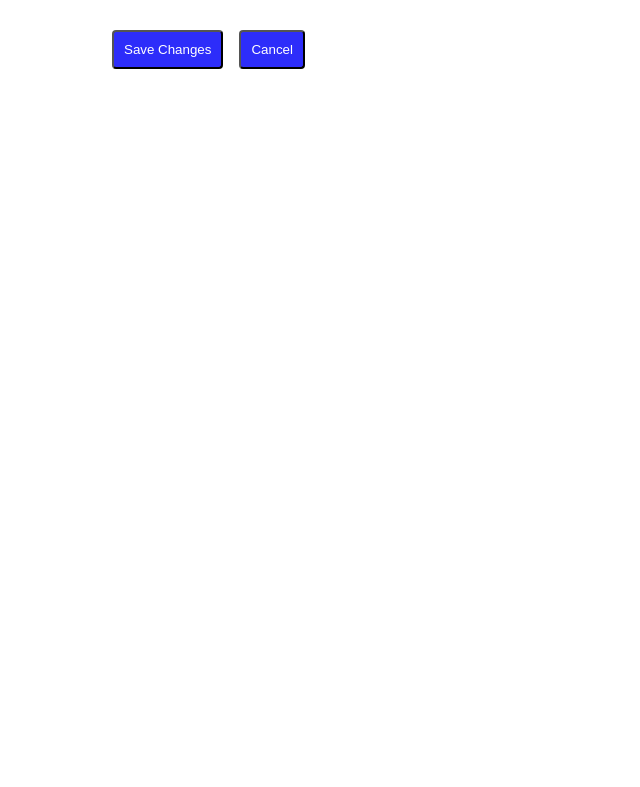
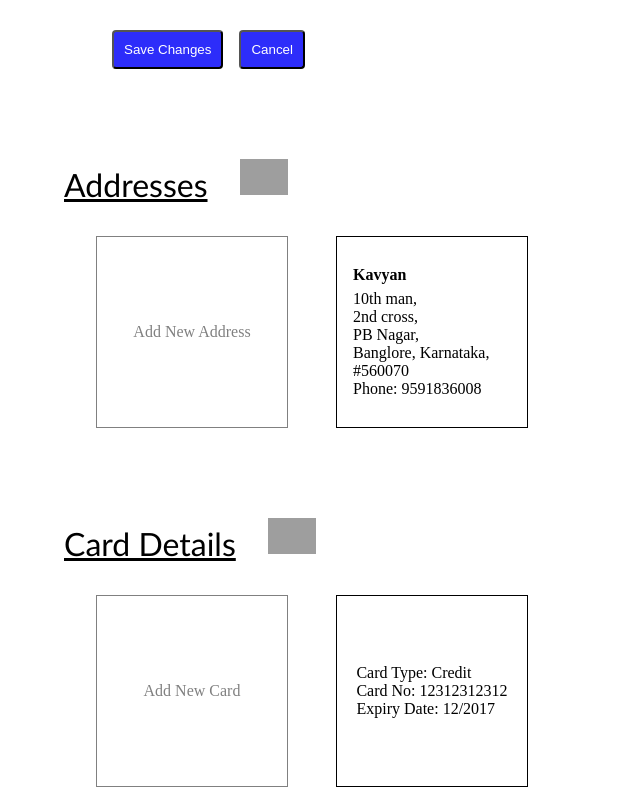
Before and after one commit to adarsh-chakraborty/ekart, a React (Create React App) app: page / in a window 1280 px wide. Shown: the part 418-1205 px from the top of the page, without its empty margins (0-640 px from the left). Before the commit the page ends 800 px from the top, so only its background shows below. Built offline with nearby package versions, Linux system fonts and the light colour scheme; grey boxes are pictures that could not be loaded.

Commit message:
Almost finished

```diff
--- a/src/App.js
+++ b/src/App.js
@@ -1,9 +1,12 @@
 import Navbar from './Components/Navbar';
 import UserDetails from './Components/UserDetails';
+import Address from './Components/Address';
+import CardDetails from './Components/CardDetails';
+
 function App() {
 	return (
 		<>
-			<Navbar /> <UserDetails />
+			<Navbar /> <UserDetails /> <Address /> <CardDetails />
 		</>
 	);
 }
--- /dev/null
+++ b/src/Components/Address.js
@@ -0,0 +1,27 @@
+import classes from './Address.module.css';
+
+const Address = () => {
+	return (
+		<div className={classes.parent}>
+			<div className={classes.header}>
+				<span>Addresses</span>
+				<img
+					className={classes.address__img}
+					src="https://img.icons8.com/external-justicon-flat-justicon/64/000000/external-google-maps-social-media-justicon-flat-justicon.png"
+				/>
+			</div>
+			<div className={classes.address_parent}>
+				<div className={classes.add_new}>Add New Address</div>
+				<div className={classes.current_address}>
+					<span className={classes.name}>Kavyan</span>10th man,
+					<br /> 2nd cross,
+					<br /> PB Nagar,
+					<br /> Banglore, Karnataka, #560070
+					<br /> Phone: 9591836008
+				</div>
+			</div>
+		</div>
+	);
+};
+
+export default Address;
--- /dev/null
+++ b/src/Components/Address.module.css
@@ -0,0 +1,57 @@
+.parent{
+    width: 100%;
+    padding-left: 4rem;
+}
+.header {
+    padding-top: 2rem;
+    padding-bottom: 2rem;
+    margin-top: 4rem;
+    display: flex;
+    align-items: center;
+    gap: 2rem;
+    font-size: 2rem;
+    text-decoration: underline;
+    font-family: 'Gill Sans', 'Gill Sans MT', Calibri, 'Trebuchet MS', sans-serif;
+}
+
+.address__img{
+    width: 3rem;
+    margin-top: -1rem;
+}
+
+.address_parent{
+    width: 100%;
+    display: flex;
+    align-items: center;
+    padding-left: 2rem;
+    gap: 3rem;
+
+}
+
+.add_new{
+    cursor: pointer;
+    width: 12rem;
+    border: solid 1px;
+    height: 12rem;
+    color: gray;
+    display: flex;
+    justify-content: center;
+    align-items: center;
+}
+.current_address{
+   display: flex;
+   flex-direction: column;
+    width: 12rem;
+    border: solid 1px;
+    height: 12rem;
+    gap: 0.35rem;
+    display: flex;
+    justify-content: center;
+    align-items: center;
+    padding: 1rem;
+}
+
+.name{
+    font-weight: bold;
+    align-self: start;
+}
--- /dev/null
+++ b/src/Components/CardDetails.js
@@ -0,0 +1,26 @@
+import classes from './CardDetails.module.css';
+
+const CardDetails = () => {
+	return (
+		<div className={classes.parent}>
+			<div className={classes.header}>
+				<span>Card Details</span>
+				<img
+					className={classes.address__img}
+					src="https://img.icons8.com/external-vitaliy-gorbachev-flat-vitaly-gorbachev/58/000000/external-credit-card-sales-vitaliy-gorbachev-flat-vitaly-gorbachev-1.png"
+				/>
+			</div>
+			<div className={classes.address_parent}>
+				<div className={classes.add_new}>Add New Card</div>
+				<div className={classes.current_address}>
+					Card Type: Credit
+					<br />
+					Card No: 12312312312
+					<br /> Expiry Date: 12/2017
+				</div>
+			</div>
+		</div>
+	);
+};
+
+export default CardDetails;
--- /dev/null
+++ b/src/Components/CardDetails.module.css
@@ -0,0 +1,57 @@
+.parent{
+    width: 100%;
+    padding-left: 4rem;
+}
+.header {
+    padding-top: 2rem;
+    padding-bottom: 2rem;
+    margin-top: 4rem;
+    display: flex;
+    align-items: center;
+    gap: 2rem;
+    font-size: 2rem;
+    text-decoration: underline;
+    font-family: 'Gill Sans', 'Gill Sans MT', Calibri, 'Trebuchet MS', sans-serif;
+}
+
+.address__img{
+    width: 3rem;
+    margin-top: -1rem;
+}
+
+.address_parent{
+    width: 100%;
+    display: flex;
+    align-items: center;
+    padding-left: 2rem;
+    gap: 3rem;
+
+}
+
+.add_new{
+    cursor: pointer;
+    width: 12rem;
+    border: solid 1px;
+    height: 12rem;
+    color: gray;
+    display: flex;
+    justify-content: center;
+    align-items: center;
+}
+.current_address{
+   display: flex;
+   flex-direction: column;
+    width: 12rem;
+    border: solid 1px;
+    height: 12rem;
+    gap: 0.35rem;
+    display: flex;
+    justify-content: center;
+    align-items: center;
+    padding: 1rem;
+}
+
+.name{
+    font-weight: bold;
+    align-self: start;
+}
```
